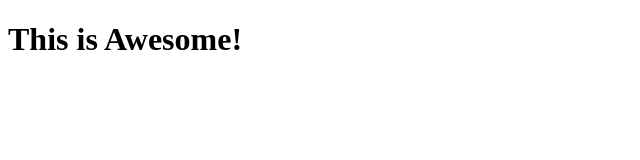
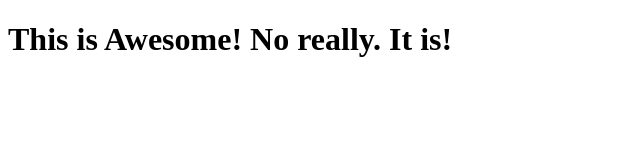
Before and after one commit to kylebuch8/GulpGhPages, a website: page app/index.html in a window 1280 px wide. Shown: the whole page, without its empty margins (0-640 px from the left). Drawn offline with nearby package versions, Linux system fonts and the light colour scheme; some packages are replaced by stand-ins of ours.

Commit message:
added an awesome change

```diff
--- a/app/awesome/awesome.html
+++ b/app/awesome/awesome.html
@@ -1 +1 @@
-<h1>This is Awesome!</h1>
+<h1>This is Awesome! No really. It is!</h1>
```
